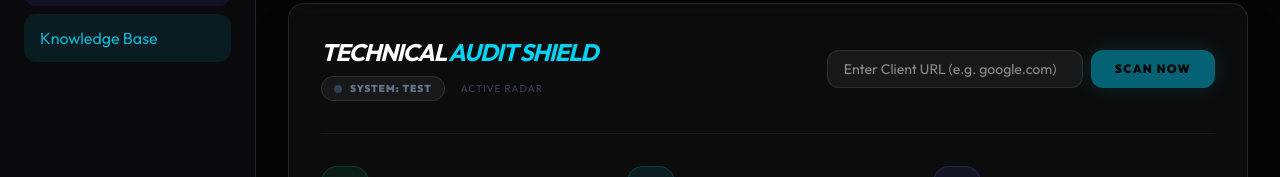
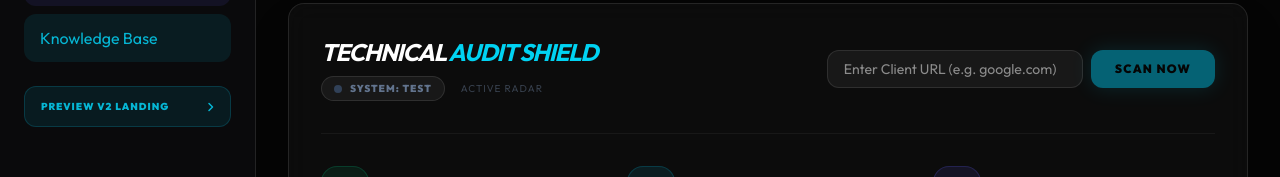
Before and after one commit to llazober/Datalazo, a Next.js app: page /dashboard/seo in a window 1280 px wide. Shown: the part 354-531 px from the top of the page. Built offline with nearby package versions, Linux system fonts and the light colour scheme; no server answers; the database is empty.

Commit message:
feat: add v2 preview button to dashboard sidebar

```diff
--- a/src/app/dashboard/layout.tsx
+++ b/src/app/dashboard/layout.tsx
@@ -66,7 +66,22 @@ export default function DashboardLayout({
               {item.name}
             </Link>
           ))}
+
+          {/* New Landing Page Preview Link */}
+          <div className="pt-4">
+            <Link
+              href="/v2"
+              target="_blank"
+              className="px-4 py-3 bg-accent-cyan/10 border border-accent-cyan/20 text-accent-cyan text-[10px] font-black uppercase tracking-widest rounded-xl hover:bg-accent-cyan/20 transition-all flex items-center justify-between group"
+            >
+              Preview V2 Landing
+              <svg className="w-3 h-3 group-hover:translate-x-1 transition-transform" fill="none" stroke="currentColor" viewBox="0 0 24 24">
+                <path strokeLinecap="round" strokeLinejoin="round" strokeWidth="3" d="M14 5l7 7-7 7" />
+              </svg>
+            </Link>
+          </div>
         </nav>
+
 
         <div className="pt-6 border-t border-white/10 flex flex-col gap-4">
           <div className="flex items-center gap-3 px-4">
```
